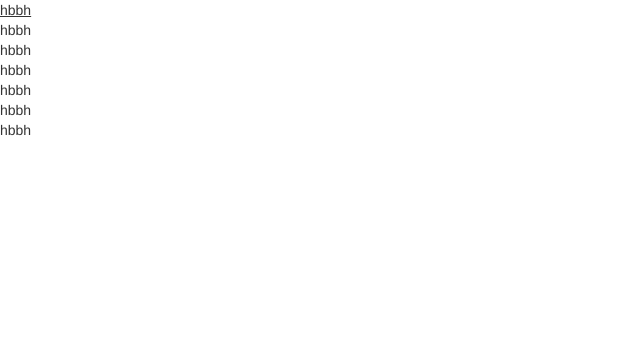
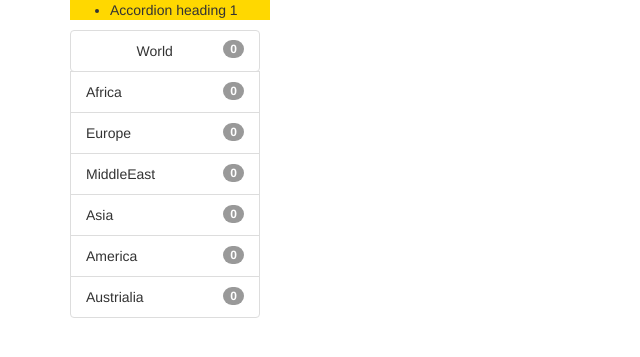
Before and after one commit to solixzsys/globepost, a Django app: template newsapp/templates/test2.html in a window 1280 px wide. Shown: the top 357 px of the page, without its empty margins (0-640 px from the left). Run offline with Django 3.2, Linux system fonts and the light colour scheme; the template is opened without the code that fills it, so the values that code supplies are empty; data comes from the database, SQL or seed files in the repository; both versions use the stored data as it was after the commit.

Commit message:
adding reginal section

```diff
--- a/globepost/urls.py
+++ b/globepost/urls.py
@@ -13,37 +13,39 @@ admin.autodiscover()
 
 urlpatterns = patterns('',
     # Examples:
-    url(r'^app$', 'app.views.home', name='home'),
-    url(r'^index1$', 'newsapp.views.test', name='test'),
-    url(r'^test1$', 'newsapp.views.test1', name='test1'),
-    url(r'^test2$', 'newsapp.views.test2', name='test2'),
-    url(r'^test4$', 'newsapp.views.test4', name='test4'),
-     url(r'^ajax1$', 'newsapp.views.ajax1', name='ajax1'),
-    url(r'^contact$', 'app.views.contact', name='contact'),
-    url(r'^about', 'app.views.about', name='about'),
-    url(r'^login/$',
-        'django.contrib.auth.views.login',
-        {
-            'template_name': 'app/login.html',
-            'authentication_form': BootstrapAuthenticationForm,
-            'extra_context':
-            {
-                'title':'Log in',
-                'year':datetime.now().year,
-            }
-        },
-        name='login'),
-    url(r'^logout$',
-        'django.contrib.auth.views.logout',
-        {
-            'next_page': '/',
-        },
-        name='logout'),
+    #url(r'^app$', 'app.views.home', name='home'),
+    #url(r'^index1$', 'newsapp.views.test', name='test'),
+    #url(r'^test1$', 'newsapp.views.test1', name='test1'),
+    #url(r'^test2$', 'newsapp.views.test2', name='test2'),
+    #url(r'^test4$', 'newsapp.views.test4', name='test4'),
+     url(r'^(?P<section>\w+)$', 'newsapp.views.ajax1', name='ajax1'),
+    #url(r'^contact$', 'app.views.contact', name='contact'),
+    #url(r'^about', 'app.views.about', name='about'),
+    #url(r'^login/$',
+    #    'django.contrib.auth.views.login',
+    #    {
+    #        'template_name': 'app/login.html',
+    #        'authentication_form': BootstrapAuthenticationForm,
+    #        'extra_context':
+    #        {
+    #            'title':'Log in',
+    #            'year':datetime.now().year,
+    #        }
+    #    },
+    #    name='login'),
+    #url(r'^logout$',
+    #    'django.contrib.auth.views.logout',
+    #    {
+    #        'next_page': '/',
+    #    },
+    #    name='logout'),
 
     # Uncomment the admin/doc line below to enable admin documentation:
     # url(r'^admin/doc/', include('django.contrib.admindocs.urls')),
 
     # Uncomment the next line to enable the admin:
     url(r'^admin/', include(admin.site.urls)),
+
     url(r'^$',include('newsapp.urls')),
+    #url(r'^(?P<section>\w+)$', 'newsapp.views.home2', name='home2'),
 )
--- a/newsapp/static/scripts/globepost.js
+++ b/newsapp/static/scripts/globepost.js
@@ -17,7 +17,16 @@ var postlocation = {
 
 
                              //************** Aplication of Caroufedsel to slideing thumbnail
-$(window).load(function () {
+
+                                                        //**********************************************caroufedsel ends here
+
+
+var limit = {
+    beg: 0,
+    end: 2
+};
+$(document).ready(function () {
+
     $("#roll_it").carouFredSel({
 
         //items: 5,
@@ -33,16 +42,8 @@ $(window).load(function () {
         }
     });
 
-});
-
-                                                        //**********************************************caroufedsel ends here
 
 
-var limit = {
-    beg: 0,
-    end: 2
-};
-$(document).ready(function () {
 
     var l = 0
     //$(".navbar-default").css({ 'background-color': 'Transparent', 'border-color': 'Transparent', 'width': '100%' }).removeClass("toTop")
@@ -52,26 +53,37 @@ $(document).ready(function () {
 
     //     if ((l > 80) && (window.outerWidth > 1000)) {
     //         console.log(window.outerWidth)
-    $(".navbar-default").css({ 'background-color': '#f8f8f8', 'border-color': '#e7e7e7', 'border-radius': '0 0 2px 2px', }).addClass("toTop").slideToggle("3000")
-    //     } else {
-    //         $(".navbar-default").css({ 'background-color': 'Transparent', 'border-color': 'Transparent','width':'100%' }).removeClass("toTop").fadeOut(3000)
-    //     }
-    // });
+    //$(".navbar-default").css({ 'background-color': '#f8f8f8', 'border-color': '#e7e7e7', 'border-radius': '0 0 2px 2px', }).addClass("toTop").slideToggle("3000")
+    ////     } else {
+    ////         $(".navbar-default").css({ 'background-color': 'Transparent', 'border-color': 'Transparent','width':'100%' }).removeClass("toTop").fadeOut(3000)
+    ////     }
+    //// });
 
     $(".nav li").mouseover(function () {
         $(this).css({ "text-decoration-line": "underline", "text-decoration-style": "solid" })
         $(this).addClass("active")
     });
+    $(".nav li").click(function () {
+        normaliza_font();
+        $(this).css({ "text-decoration-line": "underline", "text-decoration-style": "solid","font-weight":"bolder" })
+
+    });
     $(".nav li").mouseleave(function () {
         $(this).css({ "text-decoration-line": "none" })
         $(this).removeClass("active");
     });
-    $(".navbar-header a").mouseover(function () {
-        $(this).css({ "text-decoration-line": "underline", "text-decoration-style": "solid" })
+
+    function normaliza_font(){
+    $(".nav li").each(function (i, e) {
+        $(this).css({ "font-weight": "normal" })
     });
-    $(".navbar-header a").mouseleave(function () {
-        $(this).css({ "text-decoration-line": "none" })
-    });
+    }
+    //$(".navbar-header a").mouseover(function () {
+    //    $(this).css({ "text-decoration-line": "underline", "text-decoration-style": "solid" })
+    //});
+    //$(".navbar-header a").mouseleave(function () {
+    //    $(this).css({ "text-decoration-line": "none" })
+    //});
 
 
 
@@ -83,29 +95,80 @@ $(document).ready(function () {
     var data = []
 
 
-
+    var path = window.location.pathname;
+    if (path == "/") path = "/ajax1";
     var ajaxreq = function () {
         $.ajax({
-            url: "/ajax1",
+            url: path,
             dataType: "json",
             success: function (data1) {
                 data = data1
 
 
-                console.log("Inside ajax...................")
-                console.log(data)
+                //console.log("Inside ajax...................")
+                //console.log(data)
                 populate(limit.beg, limit.end);
                 pop_thumb();
                 chec_data(data);
-                console.log("nnnnnnnnnnnn ", num_country);
+                populate_sidebar();
+
             }
 
 
         });
 
-        console.log("Done !!!!")
+        //console.log("Done !!!!")
 
     };
+
+    function sidebar_afr() {
+        var a = []; afr2 = [];
+        //console.log("aaaaaaaaaaaaa........", afr_post.slice(0,5));
+        afr2 = afr_post.slice(0, 5);
+        $.each(afr2, function (i, e) {
+            //if (!(afr_post[i] == a[5]))
+                $("#collapse2").append("<h6><i>" + afr2[i] + "</i></h6>");
+
+        });
+    }
+    function sidebar_eu() {
+        var a = []; eu2 = [];
+        //console.log("aaaaaaaaaaaaa........", eu_post.slice(0,5));
+        eu2 = eu_post.slice(0, 5);
+        $.each(eu2, function (i, e) {
+            //if (!(afr_post[i] == a[5]))
+            $("#collapse3").append("<h6><i>" + eu2[i] + "</i></h6>");
+            //console.log("**************************************************************************************************************")
+        });
+    }
+    function sidebar_us() {
+        var a = []; us2 = [];
+        //console.log("aaaaaaaaaaaaa........", eu_post.slice(0,5));
+        us2 = us_post.slice(0, 5);
+        $.each(us2, function (i, e) {
+            //if (!(afr_post[i] == a[5]))
+            $("#collapse6").append("<h6><i>" + us2[i] + "</i></h6>");
+            //console.log("**************************************************************************************************************")
+        });
+    }
+
+    function populate_sidebar() {
+
+        var sidebar_ids = ["afr", "world", "us", "eu"];
+        $.each(sidebar_ids, function (i, e) {
+            if (e == "eu") sidebar_eu();
+            if (e == "afr") sidebar_afr();
+            if (e == "us") sidebar_us();
+
+
+
+        });
+
+
+    }
+
+
+
 
     var str1 = '<div class="row" style="margin-bottom:10px">' +
 
@@ -122,8 +185,8 @@ $(document).ready(function () {
 
 
     function populate(beg, end) {
-        console.log("Inside Populate...................")
-        console.log("befor loop ", beg, end);
+        //console.log("Inside Populate...................")
+        //console.log("befor loop ", beg, end);
         for (var i = beg; i < end; i++) {
 
 
@@ -140,7 +203,7 @@ $(document).ready(function () {
         };
         limit.beg = limit.end + 1;
         limit.end = limit.end + 2;
-        console.log("after loop", limit.beg, limit.end);
+        //console.log("after loop", limit.beg, limit.end);
     }
 
     ajaxreq();
@@ -159,10 +222,10 @@ $(document).ready(function () {
         winhoff = window.document.body.offsetHeight;
         if ((($(window).scrollTop() + winh + 50) > winhoff) && (limit.end < data.length)) {
 
-            console.log("inside scroll ", limit.beg, limit.end);
+            //console.log("inside scroll ", limit.beg, limit.end);
             populate(limit.beg, limit.end);
 
-            console.log("down....................................");
+            //console.log("down....................................");
             bench = bench + 500;
         }
         //console.log("st ",$(window).scrollTop(),"winhoff ",winhoff);
@@ -173,10 +236,10 @@ $(document).ready(function () {
         } else {
             $("#navigator").css({ "visibility": "visible" });
         }
-        console.log("sbl sbt..... ", sbl, sbt)
+        //console.log("sbl sbt..... ", sbl, sbt)
         if (window.innerWidth > 1000) {
             if ((ca.offsetTop - window.scrollY) < 2) {
-                console.log("inside sbl sbt..... ", sbl, (sbt - window.scrollY))
+                //console.log("inside sbl sbt..... ", sbl, (sbt - window.scrollY))
                 listcont.css({ "float": "right" });
                 sb.css({ "position": "fixed" });
                 //st.css({ "position": "fixed" });
@@ -237,26 +300,27 @@ $(document).ready(function () {
         meast: 0,
         aus: 0
     };
+    var afr_post = []; var us_post = []; var eu_post = []; var afrpost = []; var uspost = []; var eupost = [];
+    function chec_data(data) {
+        africa = 0; europe = 0; america = 0; meast = 0; aus = 0;
 
-    function chec_data(data) {
-        africa = 0; europe=0; america=0; meast=0; aus = 0;
         $.each(data, function (i, e) {
             var site = e.fields.site;
 
 
 
             if ((site == "yahoo") || (site == "Reuters news") || (site == "cbn")||(site =="cnn")) {
-                    ++america;
+                ++america; us_post[i] = e.fields.title; uspost[i] = e;
 
             }else if((site ==  "pm news")||(site =="punch")){
-                    ++africa;
+                ++africa; afr_post[i] = e.fields.title; afrpost[i] = e;
 
 
 
                }else if((site == "Sky news")||(site =="bbc")){
-                    ++europe;
+                   ++europe; eu_post[i] = e.fields.title; eupost[i] = e;
                } else {
-                   console.log("unknown.............",site)
+                   //console.log("unknown.............",site)
                }
                 //case "yahoo":
                 //    meast++;
@@ -267,14 +331,34 @@ $(document).ready(function () {
 
 
         });
+        afr_post = compact_data(afr_post);
+        us_post = compact_data(us_post);
+        eu_post = compact_data(eu_post);
         num_country.africa = africa;
         num_country.america = america;
         num_country.europe = europe;
         $("#afr").html(africa)
         $("#us").html(america)
         $("#eu").html(europe)
-        $("#world").html(africa+america+europe)
+        $("#world").html(africa + america + europe)
+
+    }
+    function compact_data(data) {
+        a = []; var data2 = []; j = 0;
+        $.each(data, function (i, e) {
+            if(!(e==undefined)){
+                data2[j] = e;
+                ++j;
+                //console.log("eeeeeeeeeeeee.........", e);
+            }
+        });
+        //console.log("data2.........", data2);
+        return data2;
     }
 
 
+    function print_local(loc_data) {
+        console.log("@@@@@@@@@@@ "+loc_data+afrpost)
+    }
+
 });
--- a/newsapp/templates/test2.html
+++ b/newsapp/templates/test2.html
@@ -21,47 +21,72 @@
     <div class="container">
         <div class="row">
             <div class="col-sm-12">
-                <nav id="navigator" class="navbar   navbar-default " role="navigation">
-                    <div class="container-fluid">
-                        <!-- Brand and toggle get grouped for better mobile display -->
-                        <div class="navbar-header">
-                            <button type="button" class="navbar-toggle" data-toggle="collapse" data-target="#bs-example-navbar-collapse-1">
-                                <span class="sr-only">Toggle navigation</span>
-                                <span class="icon-bar"></span>
-                                <span class="icon-bar"></span>
-                                <span class="icon-bar"></span>
-                            </button>
-                            <a class="navbar-brand" href="#" style="top:0">News</a>
-                        </div>
-                        <!-- Collect the nav links, forms, and other content for toggling -->
-                        <div class="collapse navbar-collapse" id="bs-example-navbar-collapse-1">
-                            <ul class="nav navbar-nav" style="">
-                                <li><a href="#">Weather Report</a></li>
-                                <li><a href="#">Africa</a></li>
-                                <li><a href="#">MiddleEast</a></li>
-                                <li><a href="#">Sport</a></li>
-                                <li><a href="#">Financial News</a></li>
-                                <li><a href="#">Entertainment</a></li>
-
-                            </ul>
 
 
-                        </div><!-- /.navbar-collapse -->
-                    </div><!-- /.container-fluid -->
-                </nav>
+                <div style="width:200px; overflow-wrap:normal; background-color:#ffd800">
+
+                    <ul>
+                    <li style="width:200px;"  data-toggle="collapse" data-target="#collapse1">
+                        Accordion heading 1
+                    </li>
+                    </ul>
+                    <div id="collapse1" class="collapse">
+                        Lorem ipsum dolor sit amet, consectetur adipiscing elit.</b>
+                        Lorem ipsum dolor sit amet, consectetur adipiscing elit.</b>
+                        Lorem ipsum dolor sit amet, consectetur adipiscing elit.</b>
+                        Lorem ipsum dolor sit amet, consectetur adipiscing elit.</b>
+                    </div>
+                </div>
+
+
+
+                   <div id="sidebar" class="col-md-2 " style=" padding:0;  ">
+                        <ul class="list-group" style="padding:0; margin-bottom:0;">
+                            <li class="list-group-item btn " data-toggle="collapse" data-target="#collapse2">
+                                <span id="world" class="badge">0</span>
+                                World
+                                <div id="collapse2" class="collapse">
+                       < Lorem ipsum dolor sit amet, consectetur adipiscing elit.</b>
+                        Lorem ipsum dolor sit amet, consectetur adipiscing elit.</b>
+                        Lorem ipsum dolor sit amet, consectetur adipiscing elit.</b>
+                        Lorem ipsum dolor sit amet, consectetur adipiscing elit.</b>
+                    </div>
+                            </li>
+                            <li class="list-group-item">
+                                <span id="afr" class="badge">0</span>
+                                Africa
+                            </li>
+                            <li class="list-group-item">
+                                <span id="eu" class="badge">0</span>
+                                Europe
+                            </li>
+                            <li class="list-group-item">
+                                <span id="me" class="badge">0</span>
+                                MiddleEast
+                            </li>
+                            <li class="list-group-item">
+                                <span id="asia" class="badge">0</span>
+                                Asia
+                            </li>
+                            <li class="list-group-item">
+                                <span id="us" class="badge">0</span>
+                                America
+                            </li>
+                            <li class="list-group-item">
+                                <span id="aus" class="badge">0</span>
+                                Austrialia
+                            </li>
+                        </ul>
+                    </div>
+
+
+
+
+
+
             </div>
         </div>
-        <nav class="col-sm-12">
-            <ul class="nav navbar-fixed-top navbar  " style="display:inline" >
-                <li>hbbh</li>
-                 <li>hbbh</li>
-                 <li>hbbh</li>
-                 <li>hbbh</li>
-                 <li>hbbh</li>
-                 <li>hbbh</li>
-                 <li>hbbh</li>
-            </ul>
-        </nav>
+
     </div>
 
 
--- a/newsapp/urls.py
+++ b/newsapp/urls.py
@@ -4,4 +4,6 @@ urlpatterns = [
      url(r'^$', 'newsapp.views.home', name='home'),
 
 
+
+
      ]
--- a/newsapp/views.py
+++ b/newsapp/views.py
@@ -4,7 +4,9 @@ from newsapp.models import *
 import jsonpickle
 from django.core import serializers
 def home(request):
+    #print("%%%%%%%  ",section)
     return render(request,'index.html',{})
+
 
 def test(request):
     return render(request,'index1.html',{})
@@ -14,15 +16,20 @@ def test2(request):
     return render(request,'test2.html',{})
 def test4(request):
     return render(request,'test4.html',{})
-def ajax1(request):
-    p=Post.objects.all().order_by("-pub_date")
-    #print(p.count())
-    data=serializers.serialize("json",p)
+def ajax1(request,section):
+    print(section)
+    p=""
+    if request.is_ajax():
+        if section=="africa":
+            p=Post.objects.filter(feed_url__country=Country.objects.get(country_name='NIGERIA'))
+        elif section=="america":
+            p=Post.objects.filter(feed_url__country=Country.objects.get(country_name='UNITED STATES'))
+        elif section=="europe":
+            p=Post.objects.filter(feed_url__country=Country.objects.get(country_name='UNITED KINGDOM'))
+        else:
+            p=Post.objects.all().order_by("-pub_date")
 
-
-
-
-
-
-
-    return HttpResponse(data,{"content-type":"json"})
+        data=serializers.serialize("json",p)
+        return HttpResponse(data,{"content-type":"json"})
+    else:
+        return render(request,'index.html',{})
```
Also changed, not shown: newsapp/templates/index.html (+39 -19 lines), db.sqlite3, 4 other files.
